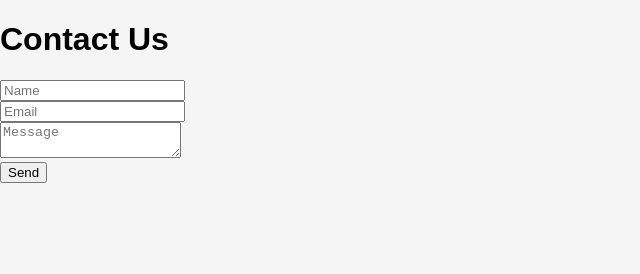
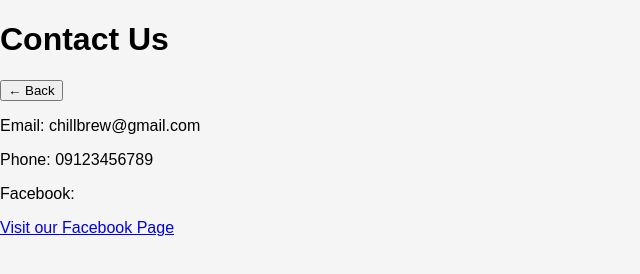
Before and after one commit to buenojayvee9-glitch/Chill-Brew-Coffee-Web, a plain HTML site: page contact.html in a window 1280 px wide. Shown: the whole page, without its empty margins (0-640 px from the left). Drawn offline with Linux system fonts and the light colour scheme.

Commit message:
Enhance contact page with info and navigation
Added contact information and a back button.

```diff
--- a/contact.html
+++ b/contact.html
@@ -9,13 +9,15 @@
 <body>
 
     <h1>Contact Us</h1>
+    <button onclick="history.back()">← Back</button>
 
-    <form>
-        <input type="text" placeholder="Name" required><br>
-        <input type="email" placeholder="Email" required><br>
-        <textarea placeholder="Message"></textarea><br>
-        <button>Send</button>
-    </form>
+    <p>Email: chillbrew@gmail.com</p>
+    <p>Phone: 09123456789</p>
+
+    <p>Facebook:</p>
+    <a href="https://www.facebook.com/" target="_blank">
+        Visit our Facebook Page
+    </a>
 
 </body>
 
```
